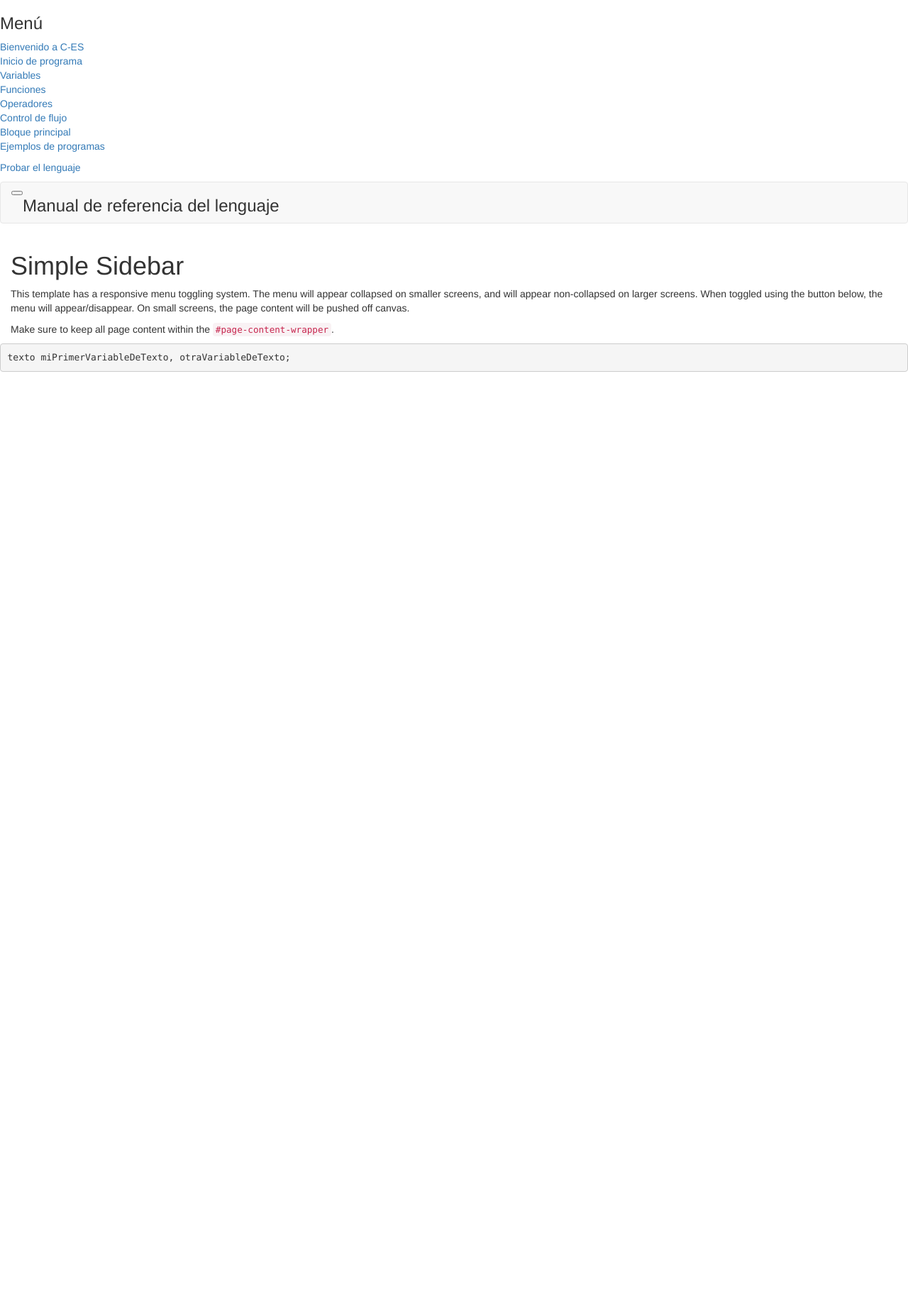
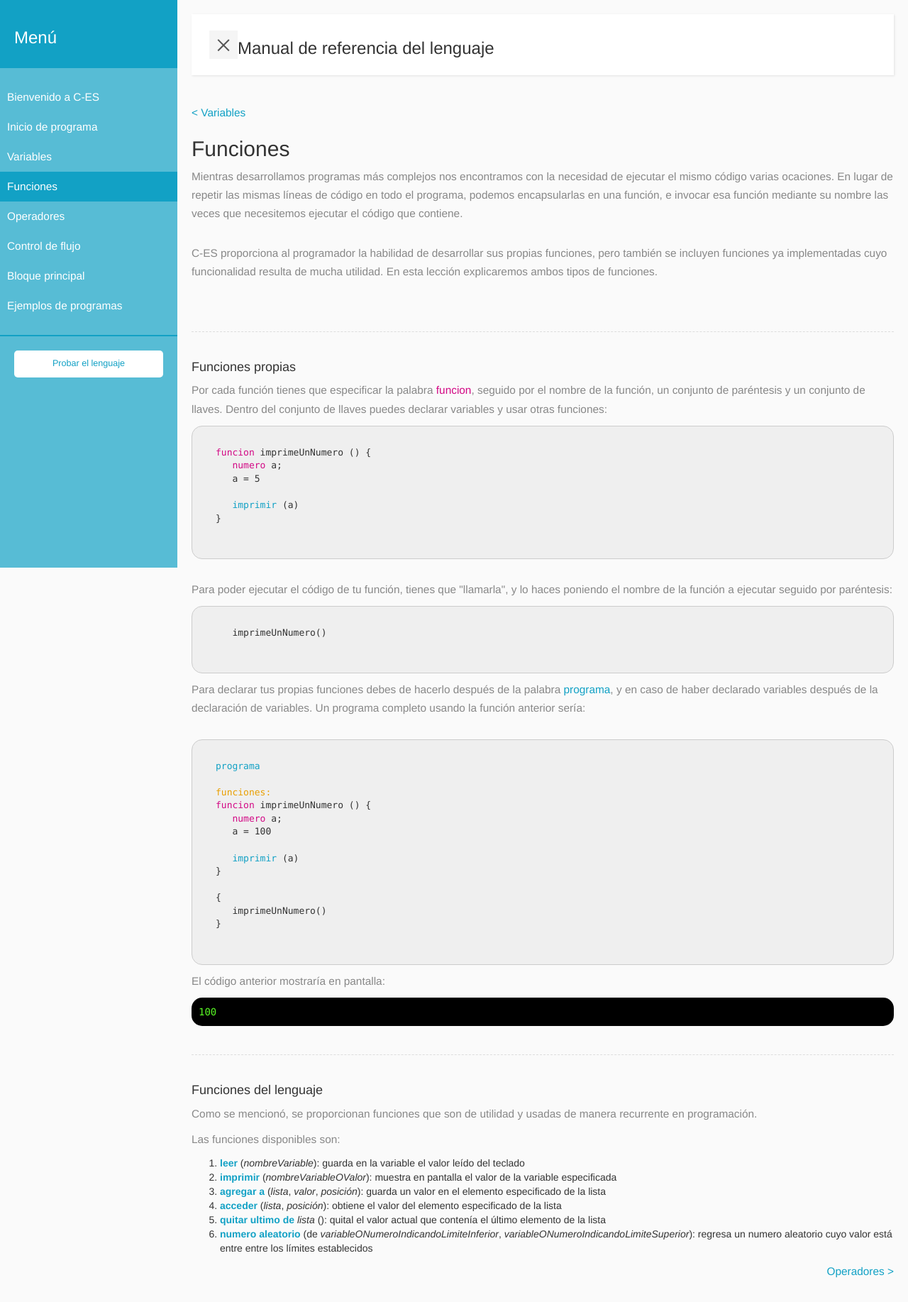
Before and after one commit to AlexHenkel/C-ES, a Flask app: page /funciones in a window 1280 px wide. Shown: the whole page at 71% size. Before the commit the page ends 524 px from the top, so only its background shows below. Run offline with Flask 2, Linux system fonts and the light colour scheme; some libraries are stand-ins or nearby versions.

Commit message:
Add functions explanation

```diff
--- a/templates/funciones.html
+++ b/templates/funciones.html
@@ -8,7 +8,7 @@
    <title>Inicio de programa | C-ES</title>
 
    <link rel="stylesheet" href="./../static/css/bootstrap.min.css">
-   <link rel="stylesheet" href="./../static/css/manual2.css">
+   <link rel="stylesheet" href="./../static/css/manual.css">
 
 </head>
 
@@ -51,15 +51,96 @@
                </div>
             </nav>
             <div class="container-fluid">
-                <h1>Simple Sidebar</h1>
-                <p>This template has a responsive menu toggling system. The menu will appear collapsed on smaller screens, and will appear non-collapsed on larger screens. When toggled using the button below, the menu will appear/disappear. On small screens, the page content will be pushed off canvas.</p>
-                <p>Make sure to keep all page content within the <code>#page-content-wrapper</code>.</p>
-
                <div class="row">
                   <div class="col-12">
-                     <div>
-                        <pre><code><span class="reserved-word-3">texto</span> miPrimerVariableDeTexto, otraVariableDeTexto;</code></pre>
+                     <p class="text-left"><a href="/variables" class="resource">< Variables</a></p>
+
+                     <h2>Funciones</h2>
+                     <p>Mientras desarrollamos programas más complejos nos encontramos con la necesidad de ejecutar el mismo código varias ocaciones.
+                        En lugar de repetir las mismas líneas de código en todo el programa, podemos encapsularlas en una función, e invocar esa función
+                        mediante su nombre las veces que necesitemos ejecutar el código que contiene.</p>
+                     <br />
+
+                     <p>C-ES proporciona al programador la habilidad de desarrollar sus propias funciones, pero también se incluyen funciones ya
+                        implementadas cuyo funcionalidad resulta de mucha utilidad. En esta lección explicaremos ambos tipos de funciones.</p>
+                     <br />
+
+                     <div class="line"></div>
+
+                     <h4>Funciones propias</h4>
+
+
+                     <p>Por cada función tienes que especificar la palabra <span class="reserved-word-3">funcion</span>, seguido por el nombre de la función,
+                        un conjunto de paréntesis y un conjunto de llaves. Dentro del conjunto de llaves puedes declarar variables y usar otras funciones:
+                     </p>
+
+      <pre>
+      <code>
+   <span class="reserved-word-3">funcion</span> imprimeUnNumero () {
+      <span class="reserved-word-3">numero</span> a;
+      a = 5
+
+      <span class="reserved-word">imprimir</span> (a)
+   }
+      </code>
+      </pre>
+
+                     <br />
+                     <p>Para poder ejecutar el código de tu función, tienes que "llamarla", y lo haces poniendo el nombre de la función a ejecutar
+                        seguido por paréntesis:
+                     </p>
+
+      <pre>
+      <code>
+      imprimeUnNumero()
+      </code>
+      </pre>
+
+                     <p>Para declarar tus propias funciones debes de hacerlo después de la palabra <span class="reserved-word">programa</span>,
+                        y en caso de haber declarado variables después de la declaración de variables. Un programa completo usando la función anterior sería:</p>
+                     <br />
+
+      <pre>
+      <code>
+   <span class="reserved-word">programa</span>
+
+   <span class="reserved-word-2">funciones:</span>
+   <span class="reserved-word-3">funcion</span> imprimeUnNumero () {
+      <span class="reserved-word-3">numero</span> a;
+      a = 100
+
+      <span class="reserved-word">imprimir</span> (a)
+   }
+
+   {
+      imprimeUnNumero()
+   }
+      </code>
+      </pre>
+
+                     <p>El código anterior mostraría en pantalla:</p>
+
+                     <div class="output">
+                        <samp>100</samp>
                      </div>
+
+                     <div class="line"></div>
+
+                     <h4>Funciones del lenguaje</h4>
+                     <p>Como se mencionó, se proporcionan funciones que son de utilidad y usadas de manera recurrente en programación.</p>
+
+                     <p>Las funciones disponibles son:
+                     <ol>
+                        <li><span class="reserved-word"><strong>leer</strong></span> (<i>nombreVariable</i>): guarda en la variable el valor leído del teclado</li>
+                        <li><span class="reserved-word"><strong>imprimir</strong></span> (<i>nombreVariableOValor</i>): muestra en pantalla el valor de la variable especificada</li>
+                        <li><span class="reserved-word"><strong>agregar a </strong></span> (<i>lista</i>, <i>valor</i>, <i>posición</i>): guarda un valor en el elemento especificado de la lista</li>
+                        <li><span class="reserved-word"><strong>acceder </strong></span> (<i>lista</i>, <i>posición</i>): obtiene el valor del elemento especificado de la lista</li>
+                        <li><span class="reserved-word"><strong>quitar ultimo de </strong></span> <i>lista</i> (): quital el valor actual que contenía el último elemento de la lista</li>
+                        <li><span class="reserved-word"><strong>numero aleatorio </strong></span> (de <i>variableONumeroIndicandoLimiteInferior</i>, <i>variableONumeroIndicandoLimiteSuperior</i>): regresa un numero aleatorio cuyo valor está entre entre los límites establecidos</li>
+                     </ol>
+                  </p>
+
+                     <p class="text-right"><a href="/operadores" class="resource">Operadores ></a></p>
                   </div>
                </div>
             </div>
--- a/templates/variables.html
+++ b/templates/variables.html
@@ -120,7 +120,7 @@
       <pre>
       <code>
    {
-      <span class="reserved-word">imprimir</span>(miPrimerVariableDeNumero)
+      <span class="reserved-word">imprimir</span> (miPrimerVariableDeNumero)
    }
       </code>
       </pre>
```
